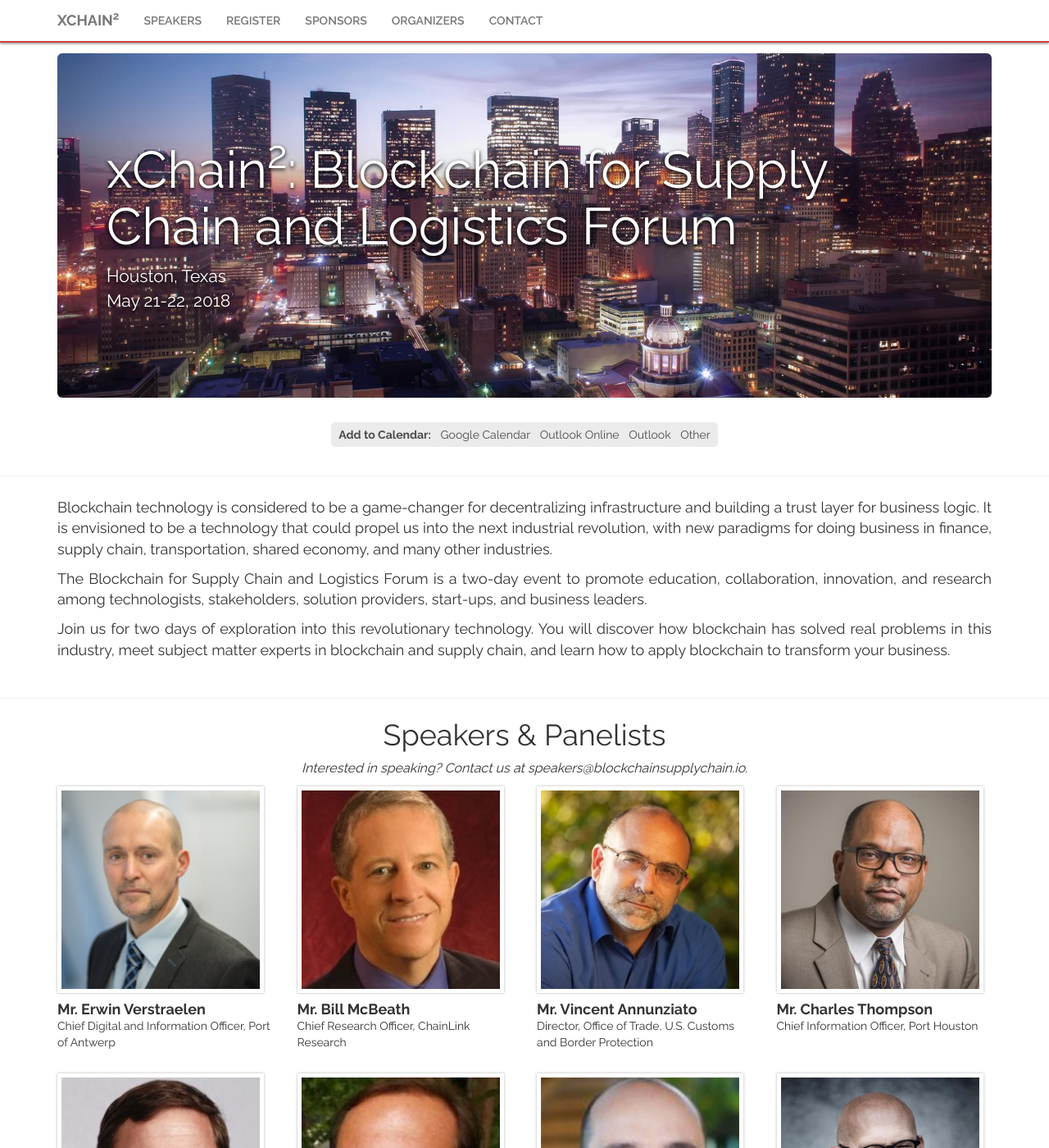
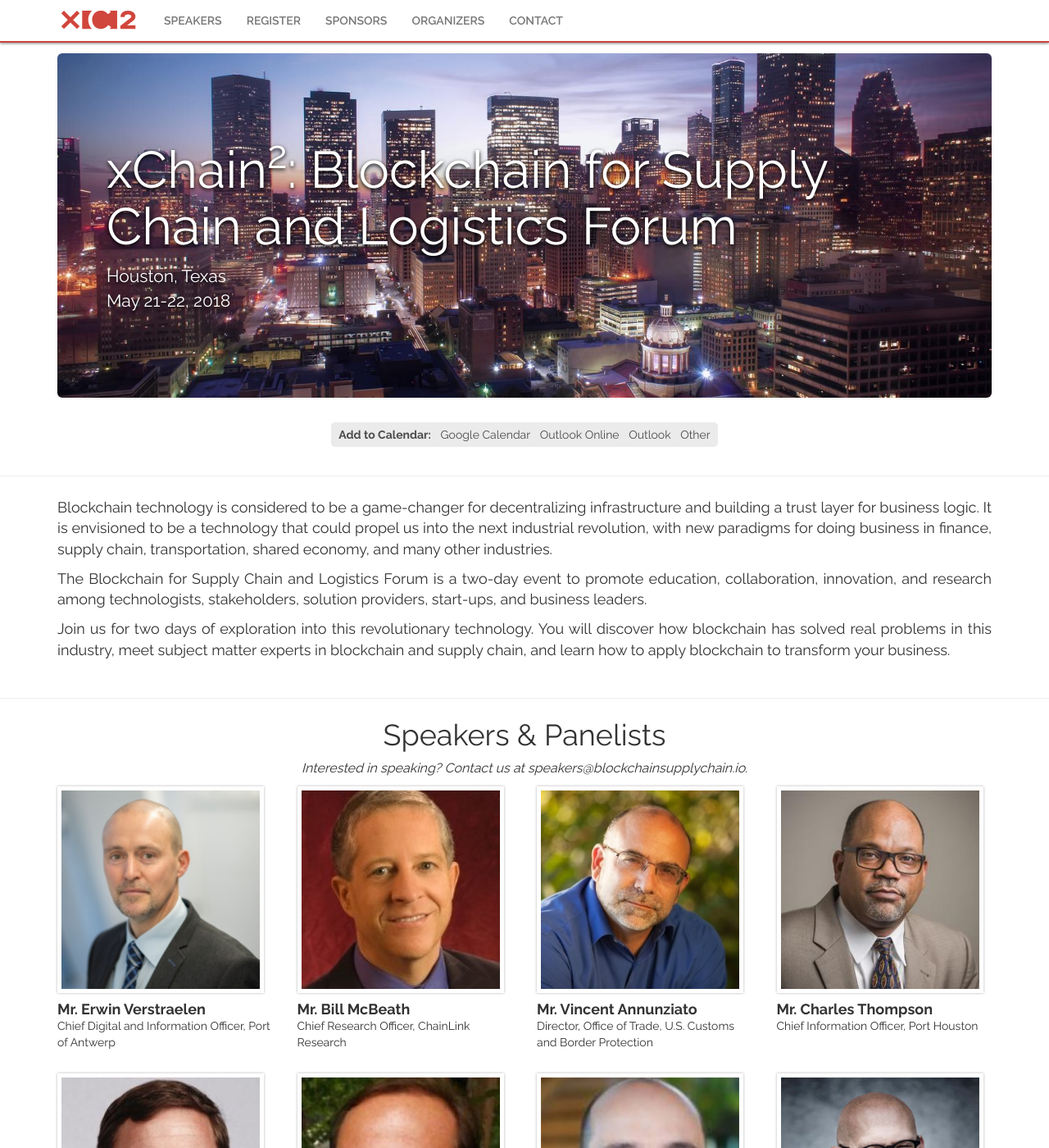
Before and after one commit to gnawalishyam/jekyll, a Jekyll site: the page built from index.html, in a window 1280 px wide and 1400 px high. Shown: the whole window at 82% size. Built offline with Jekyll 4.4.1, drawn with Linux system fonts in a browser that asks for light colours; some web fonts are replaced.

Commit message:
Added logo to desktop navbar, slide out menu, and centered nav items

```diff
--- a/_layouts/default.html
+++ b/_layouts/default.html
@@ -36,18 +36,20 @@
 					<span class="icon-bar"></span>
 					<span class="icon-bar"></span>
 				</button>
-				<a class="navbar-brand" href="/">xChain<sup>2</sup></a>
+				<a class="navbar-brand" href="/"><img src="/res/xc2-logo.svg"></a>
 			</div>
 			<div class="navbar-offcanvas offcanvas">
-				<a class="navmenu-brand" href="/">xChain<sup>2</sup>: Blockchain for Supply Chain and Logistics Forum</a>
+				<a class="navmenu-brand text-center" href="/">
+					<img src="/res/xc2-bscl-logo.svg">
+				</a>
 				<ul class="nav navbar-nav">
 					{% if page.layout == 'default' %}
-					<li><a class="nav-item" href="#speakers">Speakers</a></li>
+					<li><a class="nav-item text-center" href="#speakers">Speakers</a></li>
 					<!--<li><a class="nav-item" href="#program">Agenda</a></li>-->
-					<li><a class="nav-item" href="#register">Register</a></li>
-					<li><a class="nav-item" href="#sponsors">Sponsors</a></li>
-					<li><a class="nav-item" href="#organizers">Organizers</a></li>
-					<li><a class="nav-item" href="#contact">Contact</a></li>
+					<li><a class="nav-item text-center" href="#register">Register</a></li>
+					<li><a class="nav-item text-center" href="#sponsors">Sponsors</a></li>
+					<li><a class="nav-item text-center" href="#organizers">Organizers</a></li>
+					<li><a class="nav-item text-center" href="#contact">Contact</a></li>
 					{% else %}
 					<li><a class="nav-item" href="/#speakers">Speakers</a></li>
 					<!--<li><a class="nav-item" href="/#program">Agenda</a></li>-->
--- a/_scss/base.scss
+++ b/_scss/base.scss
@@ -44,7 +44,20 @@
 	//}
 
 	.navbar-brand {
-		font-weight: 800;
+		padding: 8px 15px;
+	}
+
+	.navbar-brand img {
+		width: 100px;
+	}
+
+	.navmenu-brand {
+		margin: 0;
+		padding: 0;
+	}
+
+	.navmenu-brand img {
+		width: 250px;
 	}
 
 	a {
```
Also changed, not shown: res/xc2-bscl-logo.svg (added), res/xc2-logo.svg (added).
